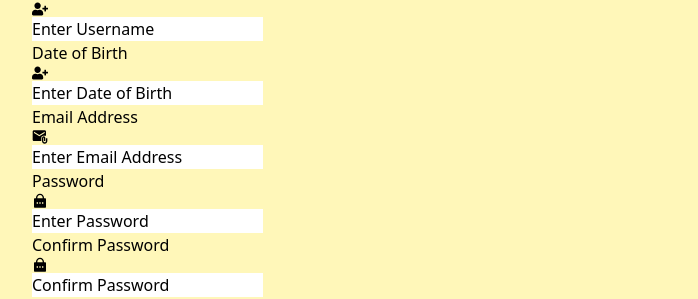
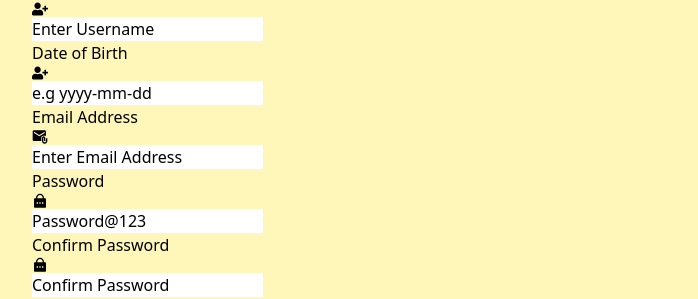
Before and after one commit to sharmaShivam23/Learning-management-system, a React (Vite) app: page /Signup in a window 1280 px wide. Shown: the part 755-1054 px from the top of the page, without its empty margins (0-698 px from the left). Built offline with nearby package versions, Linux system fonts and the light colour scheme.

Commit message:
deplaoylast

```diff
--- a/src/components/ShowCourses.jsx
+++ b/src/components/ShowCourses.jsx
@@ -8,6 +8,8 @@ import Loading from "./Loading";
 import ed from "../Images/ed.webp";
 import { ShowCardContext } from "../CreateContext";
 import { useContext } from "react";
+import { ToastContainer } from "react-toastify";
+
 
 const News = () => {
 const { enrolledCourses, setEnrolledCourses } = useContext(ShowCardContext);
@@ -133,9 +135,9 @@ const { enrolledCourses, setEnrolledCourses } = useContext(ShowCardContext);
     }
     if (!enrolledCourses.some((enrolled) => enrolled.title === course.title)) {
       setEnrolledCourses([...enrolledCourses, course]);
-      alert(`${course.course_title} added to your profile!`);
+      toast.success(`${course.course_title} added to your profile!`);
     } else {
-      alert(`${course.course_title} is already in your profile.`);
+      toast.success(`${course.course_title} is already in your profile.`);
     }
   };
 
@@ -145,6 +147,7 @@ const { enrolledCourses, setEnrolledCourses } = useContext(ShowCardContext);
 
   return (
     <div>
+      <ToastContainer/>
       {/* Error Handling */}
       {error && (
         <p className="error text-red-600 text-center mt-4">
--- a/src/components/Signup.jsx
+++ b/src/components/Signup.jsx
@@ -365,7 +365,7 @@ const Signup = () => {
                       ? "placeholder:text-black"
                       : "placeholder:text-red-700  text-red-700"
                   }`}
-                  placeholder="Enter Date of Birth"
+                  placeholder="e.g yyyy-mm-dd"
                 />
                 {dob && (
                   <button
@@ -455,7 +455,7 @@ const Signup = () => {
                   className={`text-xl text-black w-full pl-12 py-[14.3px] rounded-lg h-full bg-transparent rounded-r-none  ${
                     !passValid ? "placeholder:text-red-700  text-red-700" : ""
                   }`}
-                  placeholder="Enter Password"
+                  placeholder="Password@123"
                 />
                 {pass && (
                   <button
@@ -469,12 +469,14 @@ const Signup = () => {
             </div>
 
             {showmsg && (
-              <div className="absolute flex justify-center items-center sm:w-80 w-52 h-40 bg-white shadow-xl shadow-white">
+              <div className="absolute flex p-10 justify-center items-center sm:w-80 w-52 h-40 bg-white shadow-xl shadow-white">
                 <p
                   onClick={passManager}
                   className="sm:text-2xl text-lg font-bold text-center ml-2"
                 >
                   Suggest strong password
+                  <p className="text-black pt-2 text-lg">Password must be combination of Capital , small,num,special char</p>
+                  <p className="text-sm text-black">Password@123</p>
                 </p>
                 <div
                   onClick={cutmsg}
```
